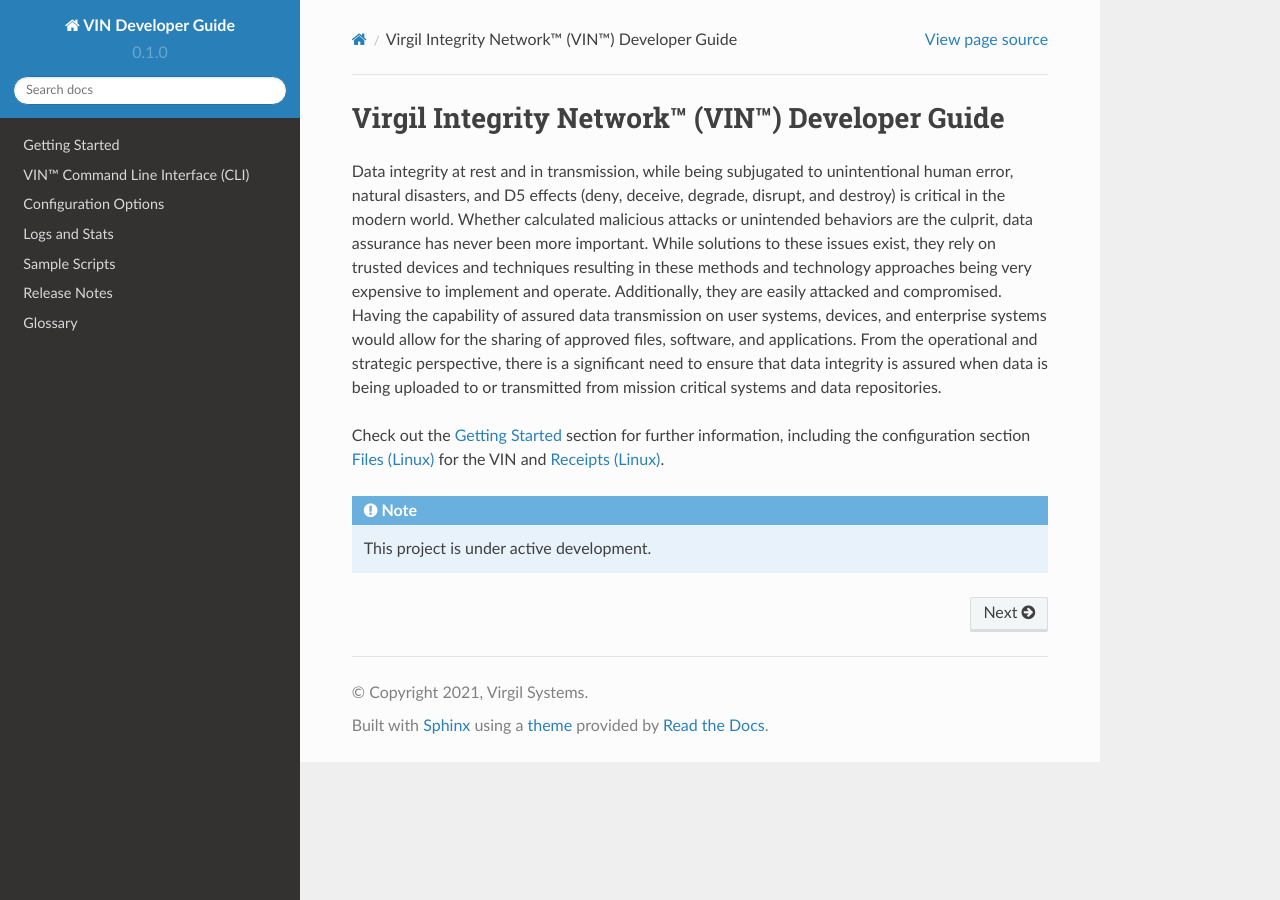
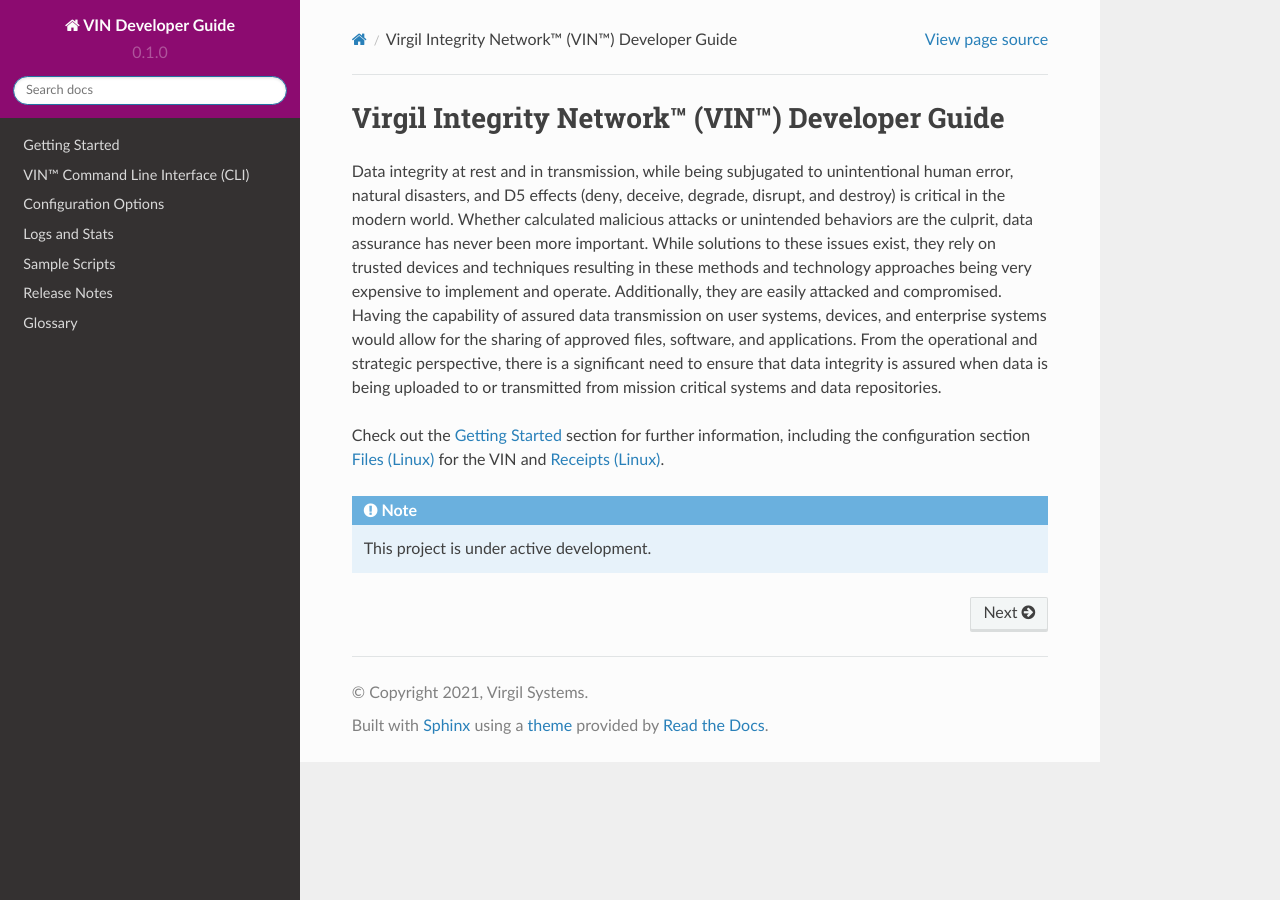
Before and after one commit to Market-Insight-Solutions-LLC/vin-developer-guide, a Sphinx documentation site: the page built from docs/source/index.rst, in a window 1280 px wide. Built offline with Sphinx 7.4.7 and the Read the Docs theme 2.0.0, drawn with Linux system fonts in a browser that asks for light colours.

Commit message:
Update conf.py

```diff
--- a/docs/source/conf.py
+++ b/docs/source/conf.py
@@ -1,8 +1,5 @@
 # Configuration file for the Sphinx documentation builder.
-import os
-import sys
-sys.path.append(os.path.abspath('../..'))
-sys.path.append(os.path.abspath('..'))
+
 # -- Project information
 
 project = 'VIN Developer Guide'
@@ -36,3 +33,7 @@
 
 # -- Options for EPUB output
 epub_show_urls = 'footnote'
+
+html_static_path = ['_static']
+
+html_style = 'css/custom.css'
```
